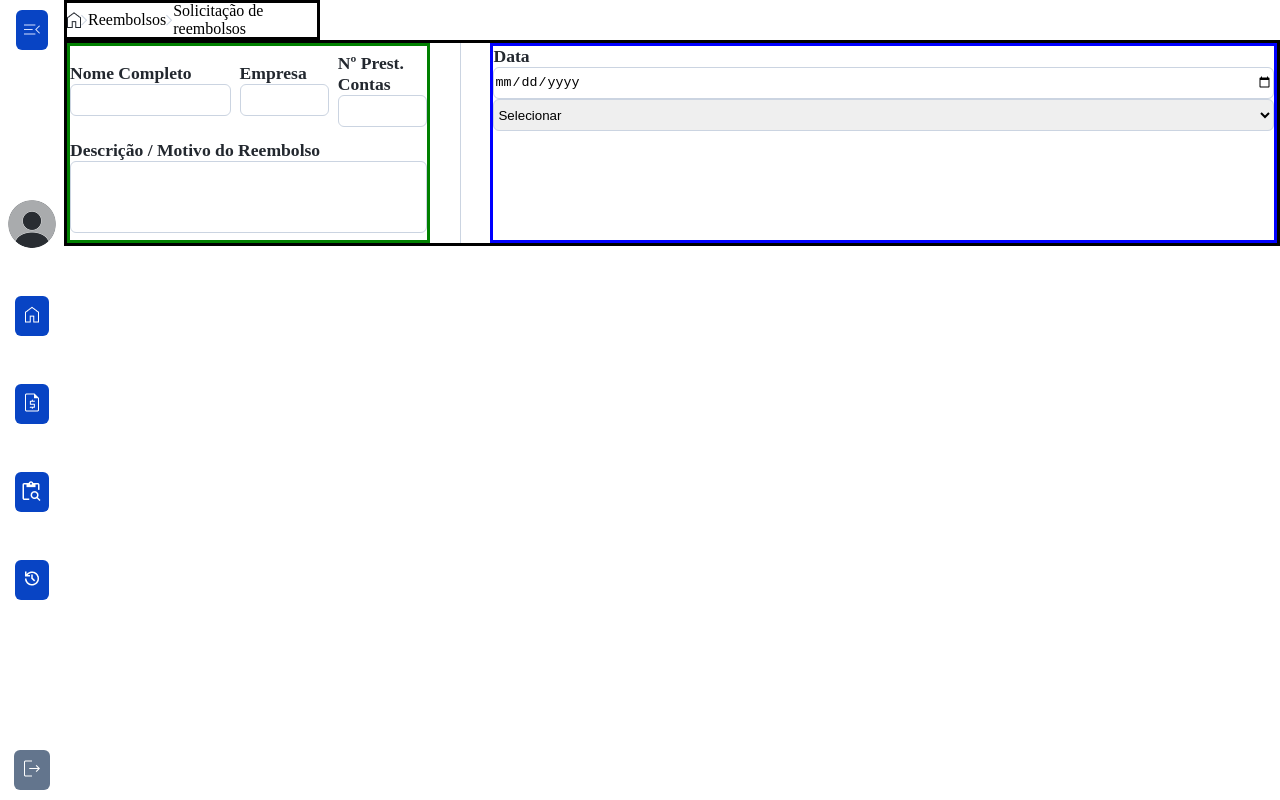
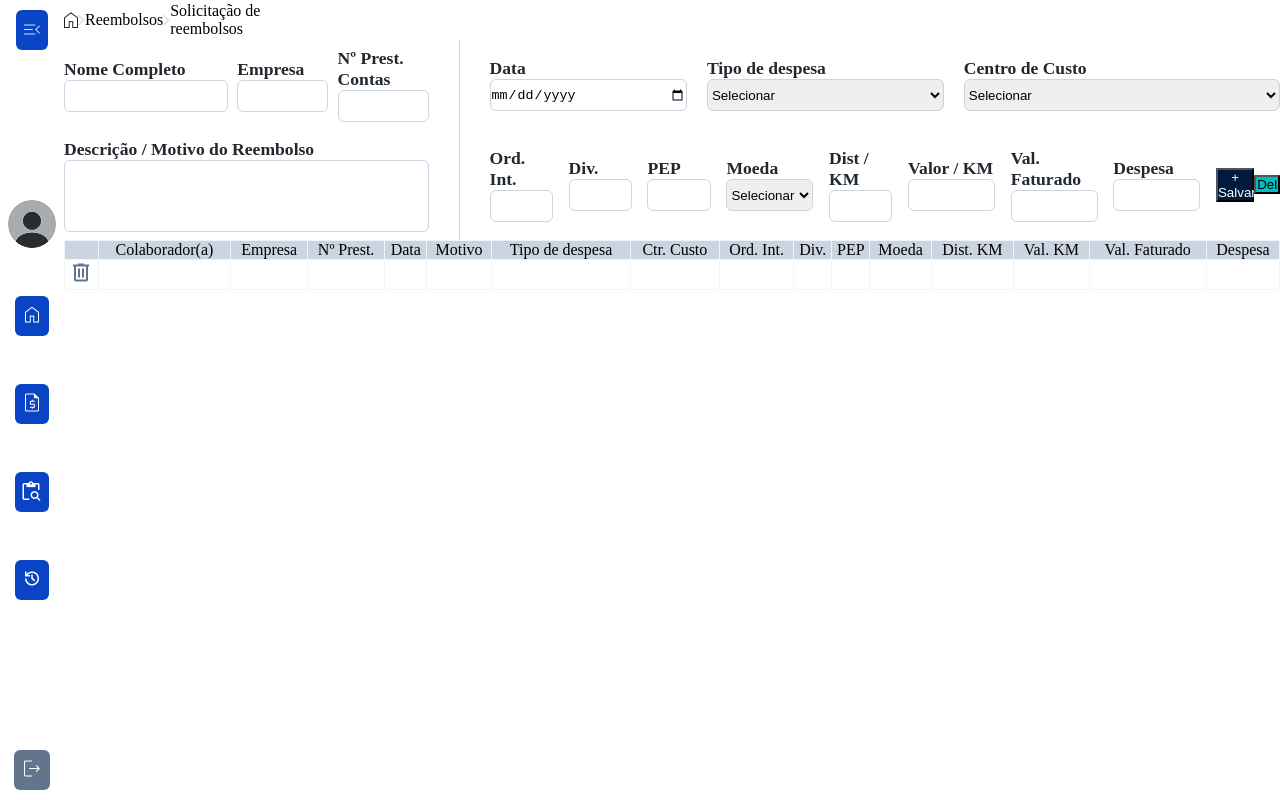
Before and after one commit to jonatanlima06/sispar, a React (Vite) app in the folder sispar/: page /solicitacao in a window 1280 px wide. Built offline with nearby package versions, Linux system fonts and the light colour scheme.

Commit message:
Finalizando a tela de reembolso

```diff
--- a/sispar/src/components/solicitacao/Solicitacao.jsx
+++ b/sispar/src/components/solicitacao/Solicitacao.jsx
@@ -2,6 +2,8 @@
 import Home from "../../assets/Header/home_header.png"
 import Seta from "../../assets/Dashboard/Vector_seta.png"
 import styles from "./Solicitacao.module.scss"
+import Lixeira from "../../assets/Solicitacao/lixeira.png"
+import Motivo from "../../assets/Solicitacao/motivo.png"
 
 
 function Solicitacao() {
@@ -46,26 +48,123 @@
                                 <input type="date" name="" id="data" />
                             </div>
                             <div className={styles.selectDespesa}>
+                                <label htmlFor=""> Tipo de despesa </label>
                                 <select name="" id="">
                                     <option value=""> Selecionar </option>
                                     <option value=""> Alimentação </option>
                                     <option value=""> Combustível </option>
-                                    <option value="">  </option>
-                                    <option value=""></option>
-                                    <option value=""></option>
-                                    <option value=""></option>
+                                    <option value=""> Condução </option>
+                                    <option value=""> Estacionamento </option>
+                                    <option value=""> Viagem Admin. </option>
+                                    <option value=""> Viagem Operacional </option>
+                                    <option value=""> Eventos de representação </option>
                                 </select>
                             </div>
+                            <div className={styles.centroDeCusto}>
+                                <label htmlFor=""> Centro de Custo </label>
+                                <select name="" id="">
+                                    <option value=""> Selecionar</option>
+                                    <option value="">
+                                        1100109002 - FIN CONTROLES INTERNOS MTZ
+                                    </option>
+                                    <option value="">
+                                        1100110002 - FIN VICE-PRESIDENCIA FINANCAS MTZ
+                                    </option>
+                                    <option value="">1100110101 - FIN CONTABILIDADE MTZ</option>
+                                </select>
+                            </div>
+                            <div className={styles.ordem}>
+                                <label htmlFor=""> Ord. Int. </label>
+                                <input type="number" name="" id="" />
+                            </div>
+                            <div className={styles.divisoes}>
+                                <label htmlFor=""> Div. </label>
+                                <input type="number" name="" id="" />
+                            </div>
+                            <div className={styles.pep}>
+                                <label htmlFor=""> PEP </label>
+                                <input type="number" name="" id="" />
+                            </div>
+                            <div className={styles.moeda}>
+                                <label htmlFor=""> Moeda </label>
+                                <select name="" id="">
+                                    <option value="">Selecionar</option>
+                                    <option value="">BRL</option>
+                                    <option value="">ARS</option>
+                                    <option value="">USD</option>
+                                </select>
+                            </div>
+                            <div className={styles.distancia}>
+                                <label htmlFor=""> Dist / KM </label>
+                                <input type="text" />
+                            </div>
+                            <div className={styles.valorKm}>
+                                <label htmlFor=""> Valor / KM </label>
+                                <input type="number" name="" id="" />
+                            </div>
+                            <div className={styles.valorFaturado}>
+                                <label htmlFor=""> Val. Faturado </label>
+                                <input type="number" name="" id="" />
+                            </div>
+                            <div className={styles.despesa}>
+                                <label htmlFor=""> Despesa </label>
+                                <input type="number" name="" id="" />
+                            </div>
+                            <div className={styles.botoes}>
+                                <button className={styles.botaoSalvar}> + Salvar </button>
+                                <button className={styles.botaoDeletar}> Del </button>
+                            </div>
+                        </div>
+                    </form>
+                    <table>
+                        <thead>
+                            <tr>
+                                <th></th>
+                                <th>Colaborador(a)</th>
+                                <th>Empresa</th>
+                                <th>Nº Prest.</th>
+                                <th>Data</th>
+                                <th>Motivo</th>
+                                <th>Tipo de despesa</th>
+                                <th>Ctr. Custo</th>
+                                <th>Ord. Int.</th>
+                                <th>Div.</th>
+                                <th>PEP</th>
+                                <th>Moeda</th>
+                                <th>Dist. KM</th>
+                                <th>Val. KM</th>
+                                <th>Val. Faturado</th>
+                                <th>Despesa</th>
+                            </tr>
+                        </thead>
+                        <tbody>
+                            <tr>
+                                <td><img src={Lixeira} alt="Lixeira" /></td>
+                                <td></td>
+                                <td></td>
+                                <td></td>
+                                <td></td>
+                                <td></td>
+                                <td></td>
+                                <td></td>
+                                <td></td>
+                                <td></td>
+                                <td></td>
+                                <td></td>
+                                <td></td>
+                                <td></td>
+                                <td></td>
+                                <td></td>
+                            </tr>
+                        </tbody>
 
-                        </div>
 
-                    </form>
+
+                    </table>
+
 
                 </main>
-
             </div>
-
-
         </div>
     )
 }
--- a/sispar/src/components/solicitacao/Solicitacao.module.scss
+++ b/sispar/src/components/solicitacao/Solicitacao.module.scss
@@ -3,7 +3,7 @@
 }
 
 .headerSolicitacao {
-    border: solid;
+    //border: solid;
     width: 20vw;
 }
 
@@ -11,11 +11,15 @@
     width: 95%;
 }
 
+.mainSolicitacao{
+    //display: flex;
+}
+
 .formSolicitacao {
     display: flex;
     justify-content: space-between;
     width: 100%;
-    border: solid;
+    //border: solid;
 
 }
 
@@ -35,7 +39,7 @@
 
 // Estilização do grupo 1
 .grupo1 {
-    border: solid green;
+    //border: solid green;
     width: 30%;
     height: 25vh;
     display: flex;
@@ -80,6 +84,77 @@
 // Estilização do grupo2
 
 .grupo2 {
-    border: solid blue;
+    height: 25vh;
+    //border: solid blue;
     width: 65%;
+    display: flex;
+    flex-wrap: wrap;
+    justify-content: space-between;
+    align-items: center;
 }
+
+.inputData {
+    //border: solid green;
+    width: 25%;
+}
+
+.selectDespesa {
+    //border: solid blue;
+    width: 30%;
+}
+
+.centroDeCusto {
+    //border: solid violet;
+    width: 40%;
+}
+
+.ordem, .divisoes, .pep, .distancia {
+    width: 8%;
+
+}
+
+.moeda, .valorKm, .valorFaturado, .despesa{
+    width: 11%;
+}
+
+.botoes {
+    //border: solid red;
+    display: flex;
+    align-items: center;
+    justify-content: space-evenly;
+}
+
+.botaoSalvar {
+    background-color: #001A3D;
+    color: white;
+    width: 3vw;
+
+}
+
+.botaoDeletar{
+    background-color: #00BEBD;
+    width: 2vw;
+
+}
+
+table{
+    //background-color: aqua;
+    width: 100%;
+    border: solid #CBD4E1 0.8px;
+    border-collapse: collapse;
+    padding-top: 5px;
+    border-radius: 6px;
+
+}
+
+th {
+    background-color: #CBD4E1;
+    font-weight: 400;
+    font-size: 1rem;
+
+}
+
+td, th {
+    border: solid #F1F4F9 0.8px;
+    text-align: center;
+}
```
